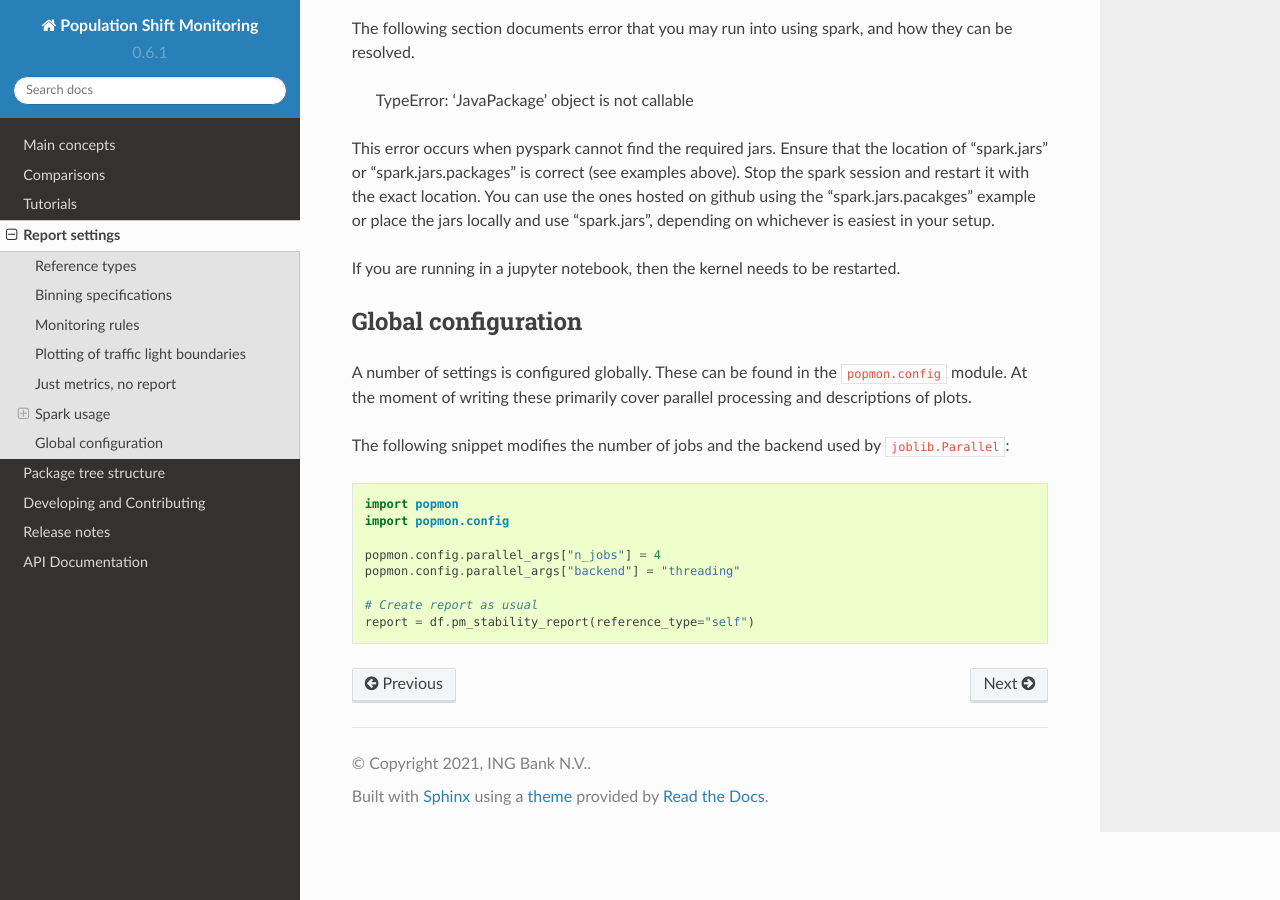
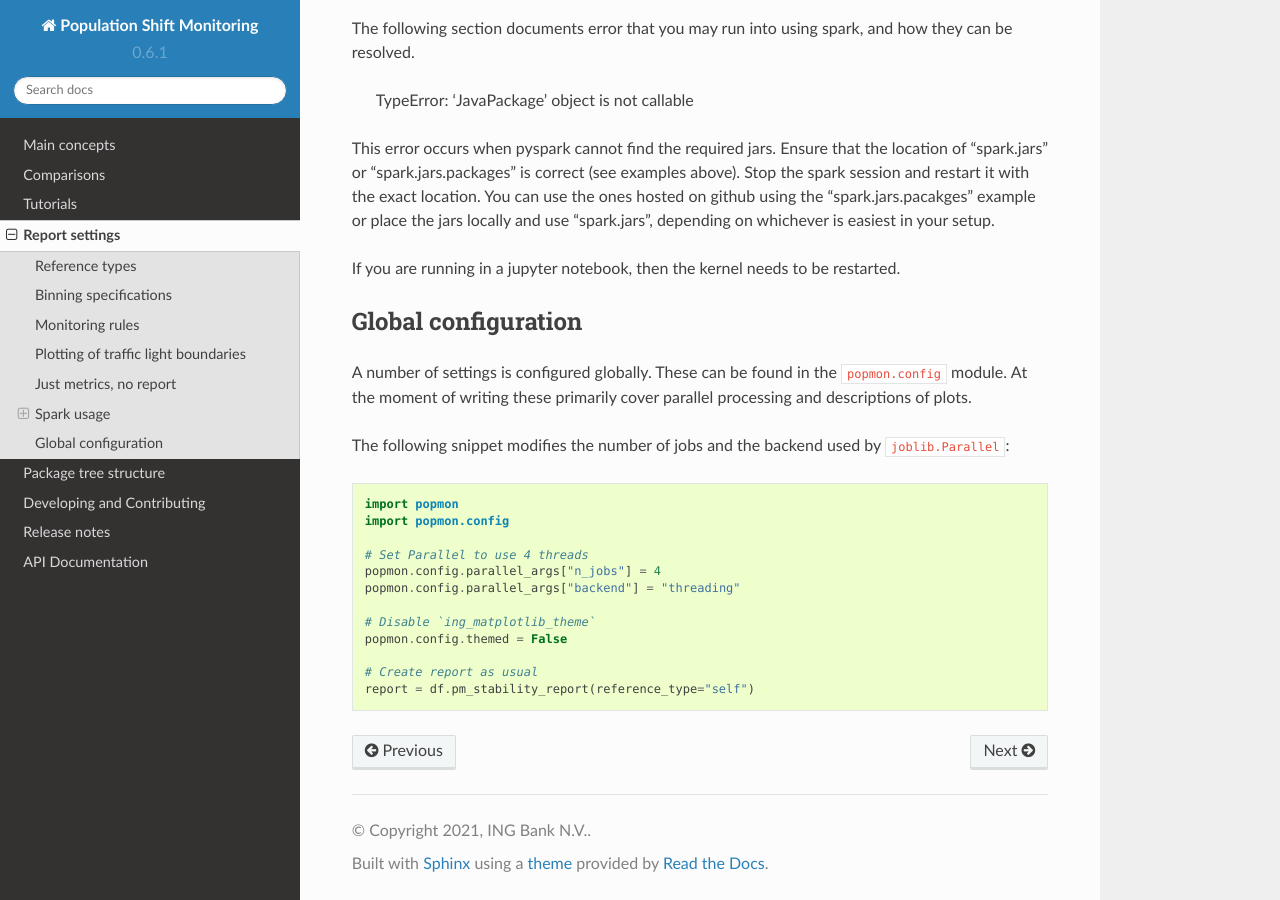
Before and after one commit to ing-bank/popmon, a Sphinx documentation site: the page built from docs/source/configuration.rst, in a window 1280 px wide and 900 px high, scrolled down 5693 px. Built offline with Sphinx 7.4.7 and the Read the Docs theme 2.0.0, drawn with Linux system fonts in a browser that asks for light colours.

Commit message:
docs(config): global configuration for ing_matplotlib_theme

```diff
--- a/docs/source/configuration.rst
+++ b/docs/source/configuration.rst
@@ -289,8 +289,12 @@ The following snippet modifies the number of jobs and the backend used by ``jobl
     import popmon
     import popmon.config
 
+    # Set Parallel to use 4 threads
     popmon.config.parallel_args["n_jobs"] = 4
     popmon.config.parallel_args["backend"] = "threading"
 
+    # Disable `ing_matplotlib_theme`
+    popmon.config.themed = False
+
     # Create report as usual
     report = df.pm_stability_report(reference_type="self")
```
